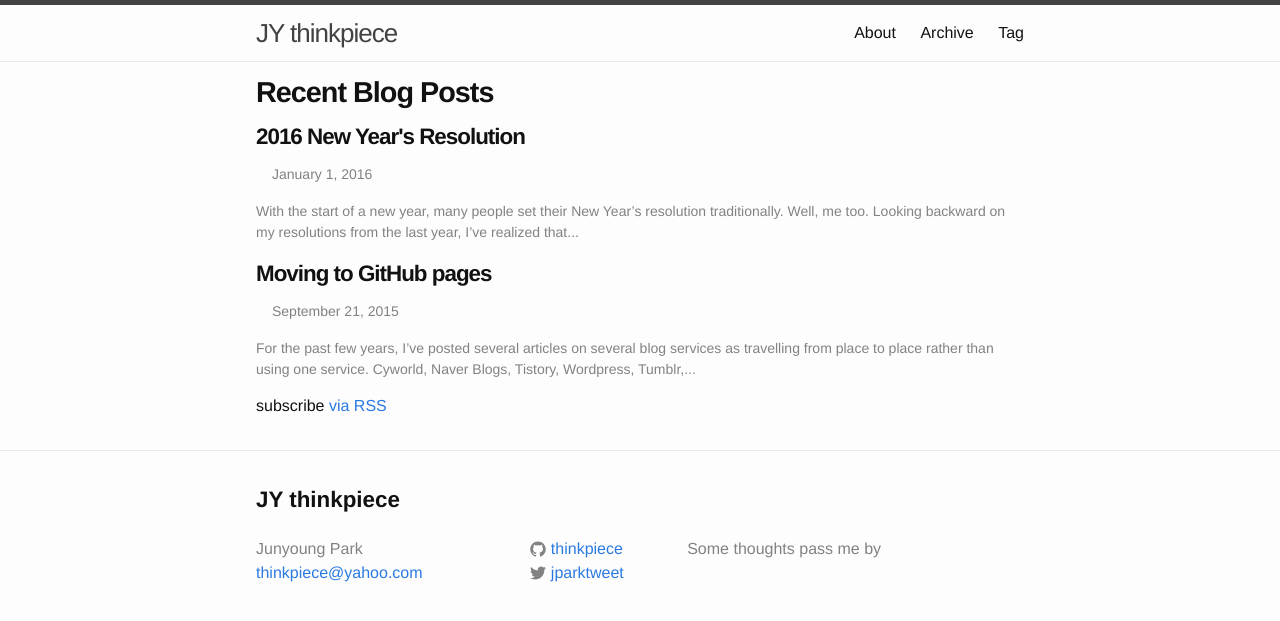
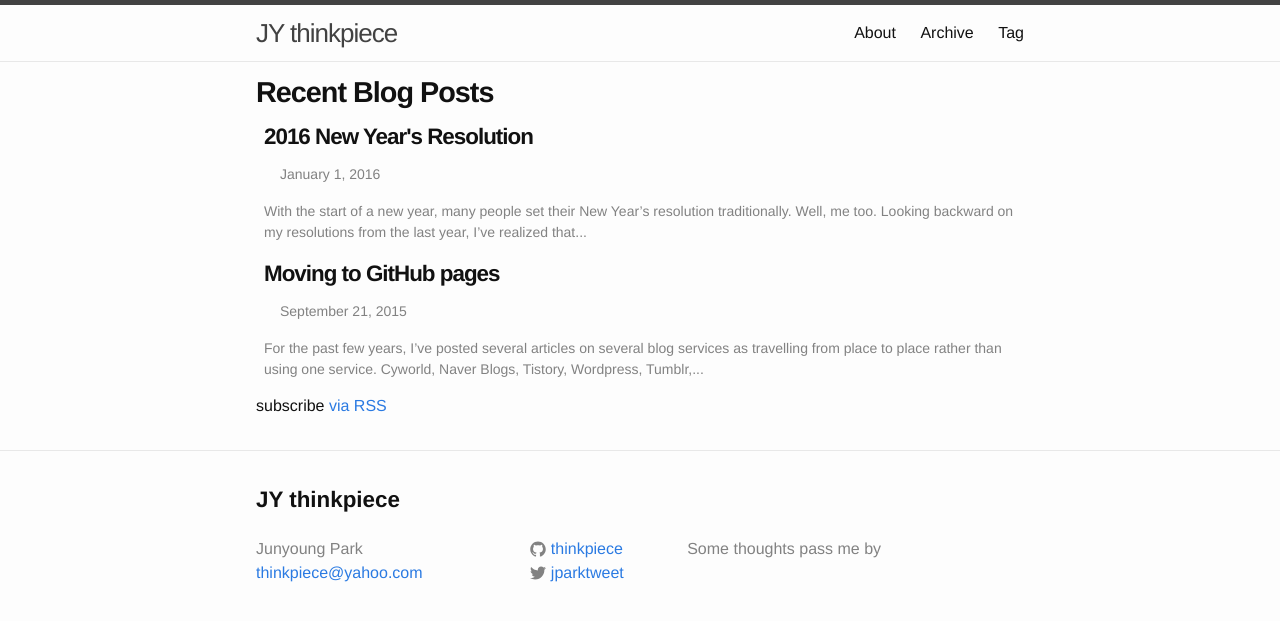
Before and after one commit to thinkpiece/thinkpiece.github.com, a Jekyll site: the page built from index.html, in a window 1280 px wide. Shown: the top 621 px of the page. Built offline with Jekyll 4.4.1, drawn with Linux system fonts in a browser that asks for light colours.

```diff
--- a/_sass/_layout.scss
+++ b/_sass/_layout.scss
@@ -164,6 +164,7 @@
 }
 
 .post-list {
+    padding-left: ($spacing-unit /2);
     margin-left: 0;
     list-style: none;
 
```
